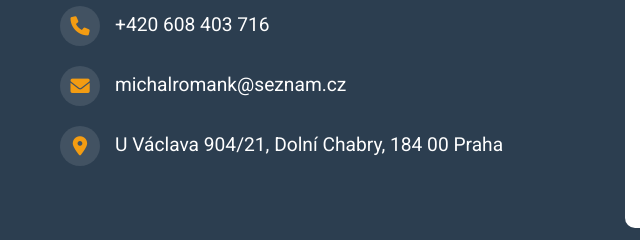
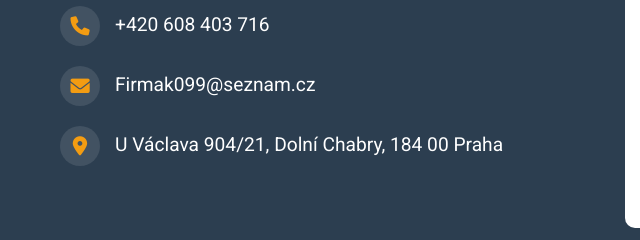
Before and after one commit to IvaNodyanosh/irkol, a plain HTML site: page index.html in a window 1280 px wide. Shown: the part 2646-2886 px from the top of the page, 0-640 px from the left. Drawn offline with Linux system fonts and the light colour scheme.

Commit message:
change email

```diff
--- a/index.html
+++ b/index.html
@@ -139,7 +139,7 @@
                             </div>
                             <div class="c-item">
                                 <i class="fa-solid fa-envelope"></i>
-                                <a href="mailto:michalromank@seznam.cz" target="_blank">michalromank@seznam.cz</a>
+                                <a href="mailto:Firmak099@seznam.cz" target="_blank">Firmak099@seznam.cz</a>
                             </div>
                             <div class="c-item">
                                 <i class="fa-solid fa-location-dot"></i>
@@ -150,7 +150,7 @@
 
                     <div class="contact-card">
                         <h3>Rychlý kontakt</h3>
-                        <form action="mailto:info@profistavba.cz" method="post" enctype="text/plain">
+                        <form action="mailto:Firmak099@seznam.cz" method="post" enctype="text/plain">
                             <input type="text" placeholder="Vaše jméno" required>
                             <input type="tel" placeholder="Telefon" required>
                             <textarea placeholder="Co potřebujete udělat?" rows="4"></textarea>
```
